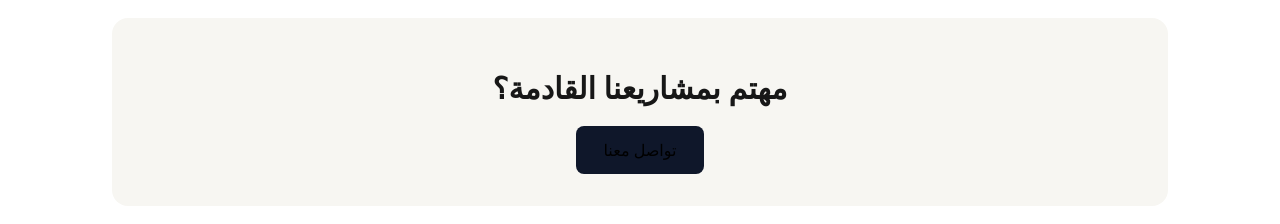
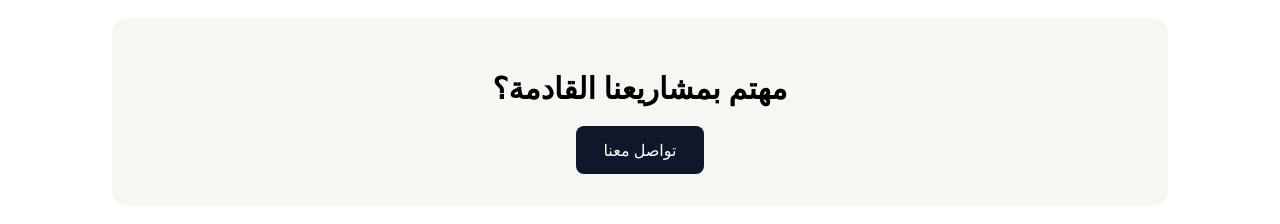
Before and after one commit to yo955/RealEState_website, a Next.js app: page / in a window 1280 px wide. Shown: the part 1591-1815 px from the top of the page. Built offline with nearby package versions, Linux system fonts and the light colour scheme.

Commit message:
chaneg text color

```diff
--- a/app/_components/Category.jsx
+++ b/app/_components/Category.jsx
@@ -5,10 +5,10 @@ const Category = () => {
       <div data-aos="fade-up">
         <section className="category container mb-40">
           <div className="w-full rounded-2xl py-8 bg-secondary mx-auto flex flex-col items-center justify-around p-4">
-            <h1 className="text-3xl font-bold font-sans text-center m-5">
+            <h1 className="text-3xl font-bold font-sans text-center m-5 text-black">
               مهتم بمشاريعنا القادمة؟
             </h1>
-            <button className="btn rounded-lg w-1/2 sm:w-32 font-sans h-12 bg-slate-900 text-black hover:bg-slate-800 transition duration-300">
+            <button className="btn rounded-lg w-1/2 sm:w-32 font-sans h-12 bg-slate-900 text-white hover:bg-slate-800 transition duration-300">
               تواصل معنا
             </button>
           </div>
```
